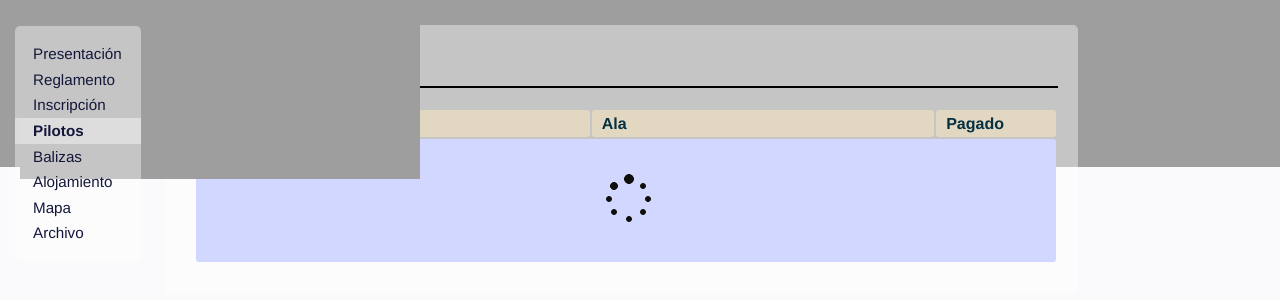
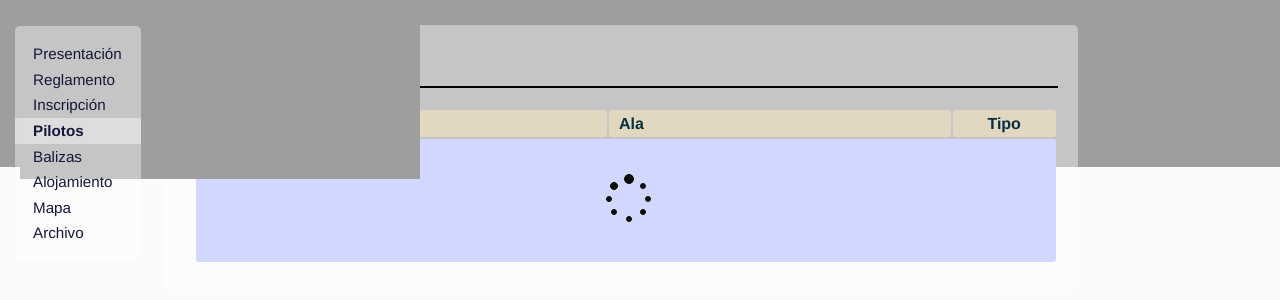
Before and after one commit to nando/openfly, a Jekyll site: the page built from pilotos.html, in a window 1280 px wide. Shown: the part 133-433 px from the top of the page. Built offline with Jekyll 4.4.1, drawn with Linux system fonts in a browser that asks for light colours.

Commit message:
Alas en lugar de pagos

```diff
--- a/pilotos.html
+++ b/pilotos.html
@@ -8,9 +8,9 @@
   <table class="pilots">
     <thead>
       <tr>
-        <th width="46%">Nombre</th>
+        <th width="48%">Nombre</th>
         <th width="40%">Ala</th>
-        <th width="14%">Pagado</th>
+        <th class="glider_class" width="12%">Tipo</th>
       </tr>
     </thead>
     <tbody>
@@ -45,8 +45,8 @@
 
           tbody.append('<tr class="class_'+pilots[i].glider_class+'">'+
                         '<td>'+pilots[i].name+" "+pilots[i].surname+"</td>"+
-                        "<td>"+pilots[i].brand+' '+pilots[i].model+"</td>"+
-                        "<td>"+(pilots[i].paid ? 'Sí' : 'No')+"</td></tr>");
+                        '<td>'+pilots[i].brand+' '+pilots[i].model+"</td>"+
+                        '<td class="glider_class class_'+pilots[i].glider_class+'"><span>&nbsp;</span></td></tr>');
         }
         $('#total_pilots', tfoot).html(pilots.length+ ' alas');
         $('#total_sport', tfoot).html('('+sport+ ' sport)');
--- a/styles/inspired_by_bundler_inspired.css
+++ b/styles/inspired_by_bundler_inspired.css
@@ -8,6 +8,22 @@
   line-height:1.6em;
   margin-left:164px;
   max-width:960px;
+}
+th.glider_class {
+  padding-left: 0;
+  text-align: center;
+}
+td.glider_class span {
+  background-image: url("../images/alas.png");
+  display: block;
+  width: 94px;
+  height: 40px;
+}
+td.class_0 span {
+  background-position: 0px -197px;
+}
+td.class_5 span {
+  background-position: 2px -101px;
 }
 a{
   color:#14173a;
@@ -219,7 +235,7 @@
 }
 table.pilots tr:hover td,
 table.pilots tr.class_0:hover td {
-  background:#FAFAFC;
+  background:#aaa;
   color: #1F1F2F;
 }
 table.pilots td {
```
Also changed, not shown: images/alas.png (added).
